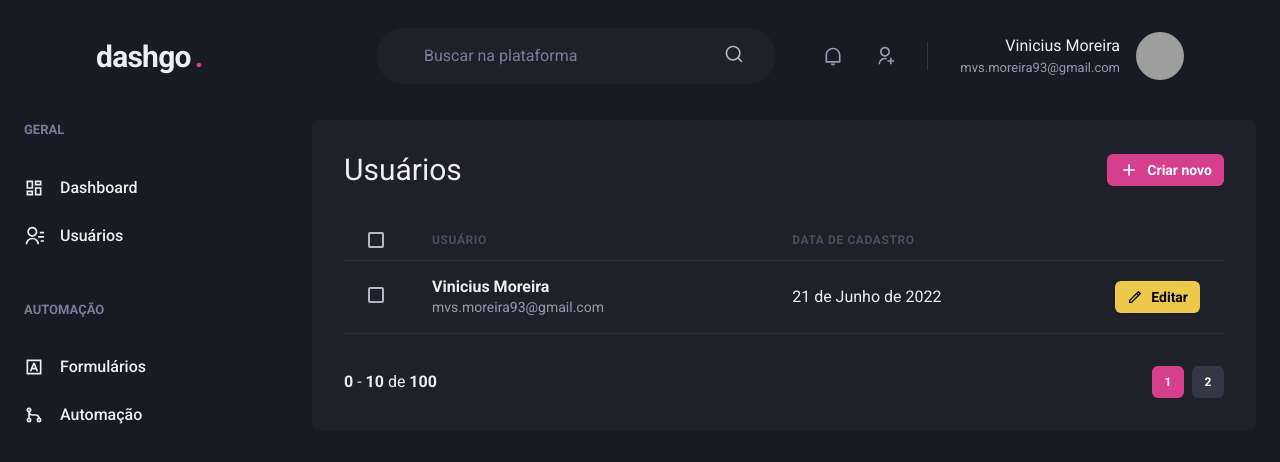
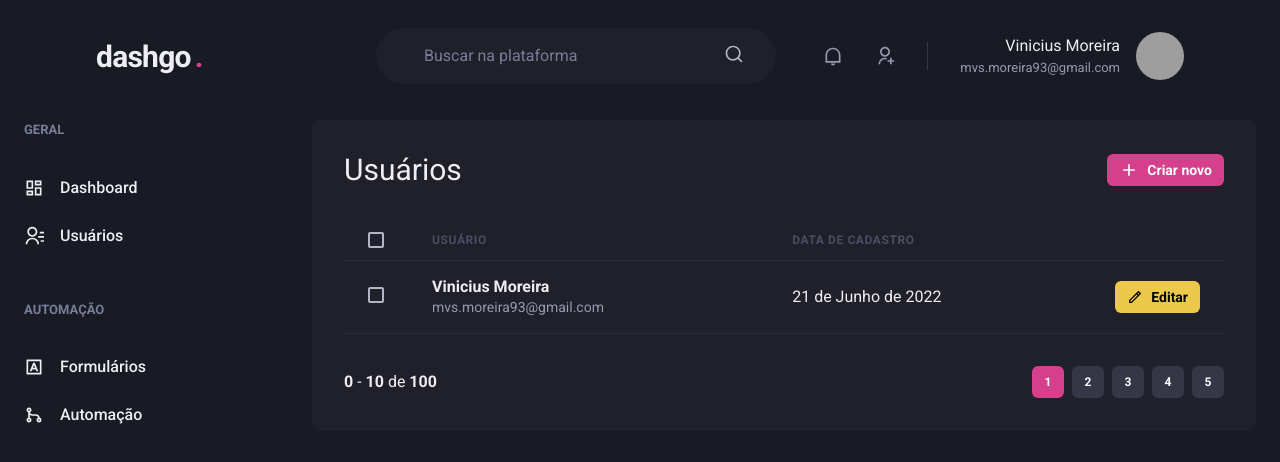
Before and after one commit to mvsmoreira/dashgo, a Next.js app: page /users in a window 1280 px wide. Shown: the top 462 px of the page. Built offline with nearby package versions, Linux system fonts and the light colour scheme; grey boxes are pictures that could not be loaded.

Commit message:
refactor(Pagination component): splitted into smaller components

```diff
--- a/src/components/Pagination.tsx
+++ /dev/null
@@ -1,45 +0,0 @@
-import { Box, Button, HStack } from "@chakra-ui/react"
-
-const Pagination = () => {
-  return (
-    <HStack
-      mt="8"
-      justify="space-between"
-      align="center"
-      spacing="6"
-    >
-      <Box>
-        <strong>0</strong> - <strong>10</strong> de <strong>100</strong>
-      </Box>
-      <HStack spacing="2">
-        <Button
-          size="sm"
-          fontSize="xs"
-          w="4"
-          colorScheme="pink"
-          disabled
-          _disabled={{
-            bg: 'pink.500',
-            cursor: 'default',
-          }}
-        >
-          1
-        </Button>
-        <Button
-          size="sm"
-          fontSize="xs"
-          w="4"
-          colorScheme="pink"
-          bg="gray.700"
-          _hover={{
-            bg: 'gray.500'
-          }}
-        >
-          2
-        </Button>
-      </HStack>
-    </HStack>
-  )
-}
-
-export default Pagination
--- /dev/null
+++ b/src/components/Pagination/PaginationItem.tsx
@@ -0,0 +1,41 @@
+import { Button } from "@chakra-ui/react"
+
+interface PaginationItemProps {
+  isCurrent?: boolean,
+  number: number,
+}
+
+export const PaginationItem = ({ isCurrent = false, number }: PaginationItemProps) => {
+  if (isCurrent) {
+    return (
+      <Button
+        size="sm"
+        fontSize="xs"
+        w="4"
+        colorScheme="pink"
+        disabled
+        _disabled={{
+          bg: 'pink.500',
+          cursor: 'default',
+        }}
+      >
+        {number}
+      </Button>
+    )
+  }
+
+  return (
+    <Button
+      size="sm"
+      fontSize="xs"
+      w="4"
+      colorScheme="pink"
+      bg="gray.700"
+      _hover={{
+        bg: 'gray.500'
+      }}
+    >
+      {number}
+    </Button>
+  )
+}
--- /dev/null
+++ b/src/components/Pagination/index.tsx
@@ -0,0 +1,26 @@
+import { Box, Button, HStack } from "@chakra-ui/react"
+import { PaginationItem } from "./PaginationItem"
+
+const Pagination = () => {
+  return (
+    <HStack
+      mt="8"
+      justify="space-between"
+      align="center"
+      spacing="6"
+    >
+      <Box>
+        <strong>0</strong> - <strong>10</strong> de <strong>100</strong>
+      </Box>
+      <HStack spacing="2">
+        <PaginationItem isCurrent number={1} />
+        <PaginationItem number={2} />
+        <PaginationItem number={3} />
+        <PaginationItem number={4} />
+        <PaginationItem number={5} />
+      </HStack>
+    </HStack>
+  )
+}
+
+export default Pagination
```
